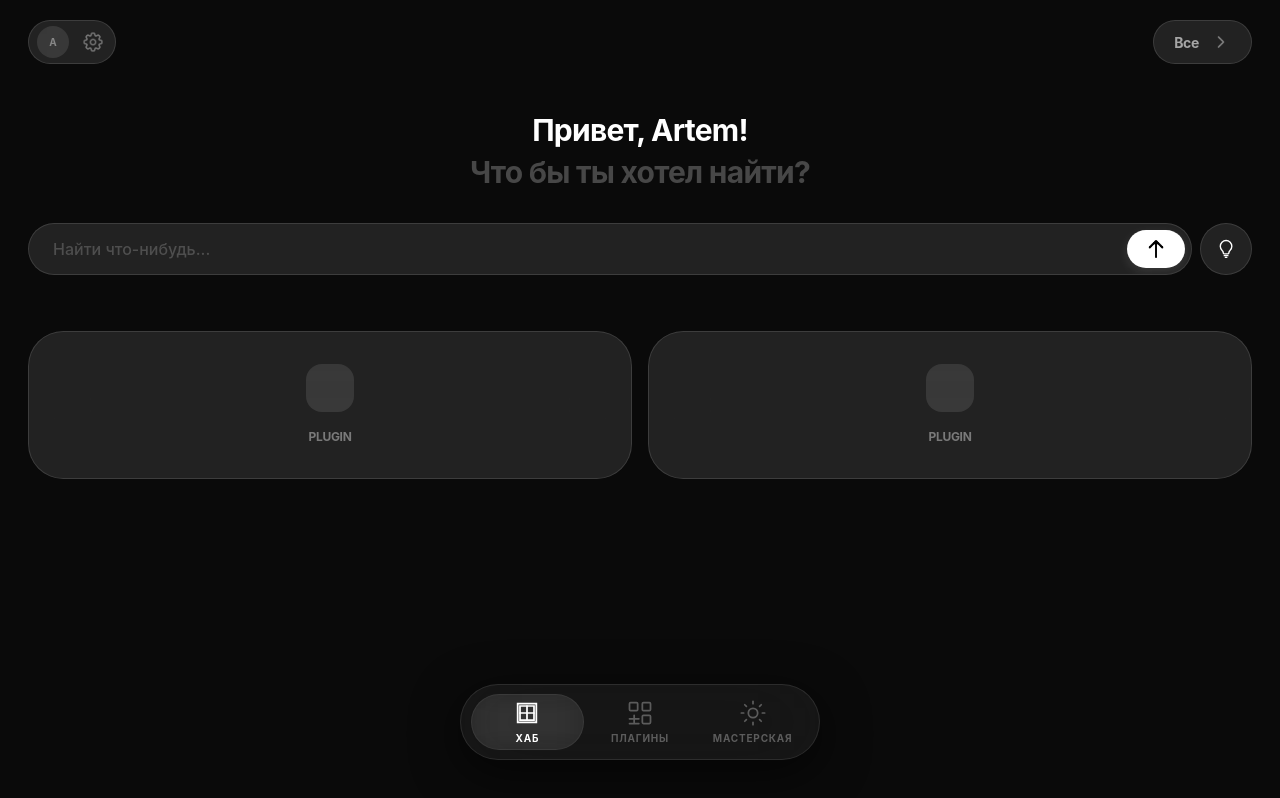
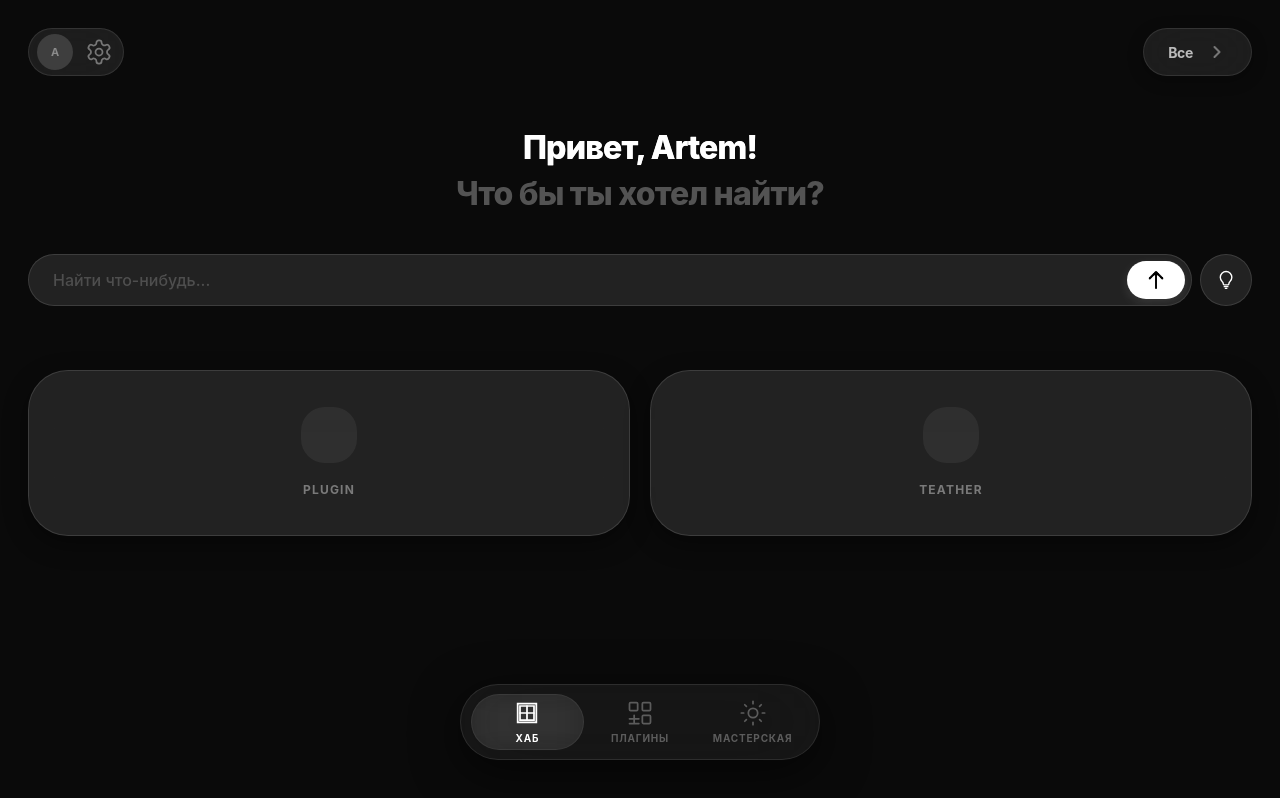
Before and after one commit to fugu70539/PluginBox, a Next.js app: page / in a window 1280 px wide. Built offline with nearby package versions, Linux system fonts and the light colour scheme.

Commit message:
Update Hub.tsx

```diff
--- a/src/components/views/Hub.tsx
+++ b/src/components/views/Hub.tsx
@@ -29,60 +29,67 @@ export default function Hub() {
 
   return (
     <div className="w-full font-display min-h-screen bg-[#0a0a0a]">
-      <header className="fixed top-0 left-0 right-0 z-50 h-20 flex items-start justify-between px-7 pt-5 pointer-events-none">
-        <div className="mt-glass h-11 w-22 rounded-full flex items-center justify-between px-1.5 pointer-events-auto">
-          <div className="size-8 rounded-full flex items-center justify-center overflow-hidden bg-white/10 ml-0.5">
+      <header className="fixed top-0 left-0 right-0 z-50 h-24 flex items-start justify-between px-7 pt-7 pointer-events-none">
+        <div className="h-12 w-24 bg-white/[0.08] backdrop-blur-xl border border-white/10 rounded-full flex items-center justify-between px-1.5 pointer-events-auto">
+          <div className="size-9 rounded-full flex items-center justify-center overflow-hidden bg-white/10 ml-0.5">
             {userPhoto ? (
               <img src={userPhoto} alt="User" className="size-full rounded-full object-cover" />
             ) : (
-              <div className="size-full rounded-full flex items-center justify-center text-white/40 text-[10px] font-bold uppercase">
+              <div className="size-full rounded-full flex items-center justify-center text-white/40 text-[11px] font-bold uppercase bg-white/5">
                 {userName[0]}
               </div>
             )}
           </div>
-          <button className="size-8 flex items-center justify-center active:scale-90 transition-all">
-            <img src="/Icons/Settings.PNG?v=3" alt="Settings" className="size-7 object-contain opacity-40" />
+          <button className="size-9 flex items-center justify-center active:scale-90 transition-all opacity-40">
+            <svg viewBox="0 0 24 24" fill="none" className="size-7 stroke-white" strokeWidth="1.5">
+              <path d="M12.22 2h-.44a2 2 0 0 0-2 2v.18a2 2 0 0 1-1 1.73l-.43.25a2 2 0 0 1-2 0l-.15-.08a2 2 0 0 0-2.73.73l-.22.38a2 2 0 0 0 .73 2.73l.15.1a2 2 0 0 1 1 1.72v.51a2 2 0 0 1-1 1.74l-.15.1a2 2 0 0 0-.73 2.73l.22.38a2 2 0 0 0 2.73.73l.15-.08a2 2 0 0 1 2 0l.43.25a2 2 0 0 1 1 1.73V20a2 2 0 0 0 2 2h.44a2 2 0 0 0 2-2v-.18a2 2 0 0 1 1-1.73l.43-.25a2 2 0 0 1 2 0l.15.08a2 2 0 0 0 2.73-.73l.22-.39a2 2 0 0 0-.73-2.73l-.15-.1a2 2 0 0 1-1-1.74v-.5a2 2 0 0 1 1-1.74l.15-.1a2 2 0 0 0 .73-2.73l-.22-.38a2 2 0 0 0-2.73-.73l-.15.08a2 2 0 0 1-2 0l-.43-.25a2 2 0 0 1-1-1.73V4a2 2 0 0 0-2-2z" strokeLinecap="round"/>
+              <circle cx="12" cy="12" r="3" strokeLinecap="round"/>
+            </svg>
           </button>
         </div>
 
         <div className="relative flex flex-col items-end pointer-events-auto">
           <button
             onClick={toggleFilter}
-            className="mt-glass h-11 px-5 rounded-full flex items-center gap-3 active:scale-95 transition-all"
+            className="h-12 px-6 bg-white/[0.08] backdrop-blur-xl border border-white/10 rounded-full flex items-center gap-3.5 active:scale-95 transition-all shadow-[0_4px_16px_rgba(0,0,0,0.3)]"
           >
-            <span className="text-[14px] font-bold tracking-tight text-white/60">{activeFilter}</span>
-            <motion.img
-              src="/Icons/ArrowRight.PNG?v=3"
-              alt="Filter"
+            <span className="text-[14px] font-bold tracking-tight text-white/70">{activeFilter}</span>
+            {/* Заменили PNG на SVG стрелку и покрасили в белый */}
+            <motion.svg
+              viewBox="0 0 24 24"
+              fill="none"
               animate={{ rotate: isFilterOpen ? 90 : 0 }}
-              className="size-5 object-contain invert brightness-200 opacity-40"
-            />
+              className="size-5 stroke-white opacity-40 transition-opacity"
+              strokeWidth="2.5"
+            >
+              <path d="m9 18 6-6-6-6" strokeLinecap="round" strokeLinejoin="round"/>
+            </motion.svg>
           </button>
 
           <AnimatePresence>
             {isFilterOpen && (
               <motion.div
                 initial={{ opacity: 0, scale: 0.9, y: -20 }}
-                animate={{ opacity: 1, scale: 1, y: 8 }}
+                animate={{ opacity: 1, scale: 1, y: 10 }}
                 exit={{ opacity: 0, scale: 0.9, y: -20 }}
                 transition={{ type: "spring", stiffness: 350, damping: 28 }}
-                className="mt-glass absolute top-full right-0 w-44 rounded-[28px] p-1.5 z-50 shadow-2xl"
+                className="absolute top-full right-0 w-48 bg-[#1a1a1a]/70 backdrop-blur-3xl rounded-[32px] p-2 z-50 shadow-[0_16px_48px_rgba(0,0,0,0.6)] border border-white/[0.06]"
               >
-                <div className="flex flex-col gap-1">
+                <div className="flex flex-col gap-1.5 overflow-hidden">
                   {filterOptions.map((option) => (
                     <button
                       key={option}
                       onClick={() => { setActiveFilter(option); setIsFilterOpen(false); }}
-                      className="relative w-full px-4 py-3 text-left group"
+                      className="relative w-full px-5 py-3.5 text-left group overflow-hidden rounded-[20px]"
                     >
                       {activeFilter === option && (
                         <motion.div
                           layoutId="filter-bg"
-                          className="absolute inset-0 bg-white/15 backdrop-blur-xl rounded-[20px] z-0"
+                          className="absolute inset-0 bg-gradient-to-r from-white/10 to-white/5 backdrop-blur-xl z-0 border border-white/[0.08]"
                         />
                       )}
                       <span className={`relative z-10 text-[14px] font-bold tracking-tight transition-colors duration-200 ${
-                        activeFilter === option ? "text-white" : "text-white/30 group-active:text-white/60"
+                        activeFilter === option ? "text-white" : "text-white/40 group-active:text-white/70"
                       }`}>
                         {option}
                       </span>
@@ -95,17 +102,18 @@ export default function Hub() {
         </div>
       </header>
 
-      <main className="relative z-10 px-7 pt-28 flex flex-col items-center">
-        <header className="w-full flex flex-col items-center justify-center text-center mb-8 gap-y-1 text-white font-display">
+      <main className="relative z-10 px-7 pt-32 flex flex-col items-center">
+        <header className="w-full flex flex-col items-center justify-center text-center mb-10 gap-y-1.5 text-white font-display">
+          {/* Текст с градиентом и правильной жирностью */}
           <motion.h1
             initial={{ opacity: 0, y: 10 }} animate={{ opacity: 1, y: 0 }}
-            className="text-[30px] font-bold tracking-tight leading-tight"
+            className="text-[32px] font-extrabold tracking-tight leading-tight"
           >
-            Привет, {userName}!
+            <span className="bg-gradient-to-b from-white to-white/90 bg-clip-text">Привет, {userName}!</span>
           </motion.h1>
           <motion.h2
             initial={{ opacity: 0, y: 10 }} animate={{ opacity: 1, y: 0 }} transition={{ delay: 0.1 }}
-            className="text-[30px] font-bold tracking-tight text-white/25 leading-tight"
+            className="text-[32px] font-extrabold tracking-tight text-white/30 leading-tight"
           >
             Что бы ты хотел найти?
           </motion.h2>
@@ -113,12 +121,16 @@ export default function Hub() {
 
         <SearchInput />
 
-        <div className="mt-14 w-full grid grid-cols-2 gap-4">
-          {[1, 2].map((i) => (
-            <div key={i} className="mt-glass rounded-[2.2rem] p-6 flex flex-col items-center py-8">
-               <div className="w-12 h-12 bg-white/10 rounded-2xl mb-4" />
-               <span className="text-[12px] font-bold tracking-tight text-white/40 uppercase">Plugin</span>
-            </div>
+        <div className="mt-16 w-full grid grid-cols-2 gap-5">
+          {[{title: "Plugin", sub: ""}, {title: "Teather", sub: ""},].map((item, i) => (
+            <motion.div
+              key={item.title}
+              whileTap={{ scale: 0.97 }} initial={{ opacity: 0, y: 20 }} animate={{ opacity: 1, y: 0 }} transition={{ delay: 0.2 + (i*0.1) }}
+              className="mt-glass rounded-[2.5rem] p-7 flex flex-col items-center py-9 shadow-[0_8px_24px_rgba(0,0,0,0.4)]"
+            >
+               <div className="w-14 h-14 bg-white/[0.06] rounded-3xl mb-4.5" />
+               <span className="text-[12px] font-bold tracking-tight text-white/40 uppercase tracking-widest">{item.title}</span>
+            </motion.div>
           ))}
         </div>
       </main>
```
